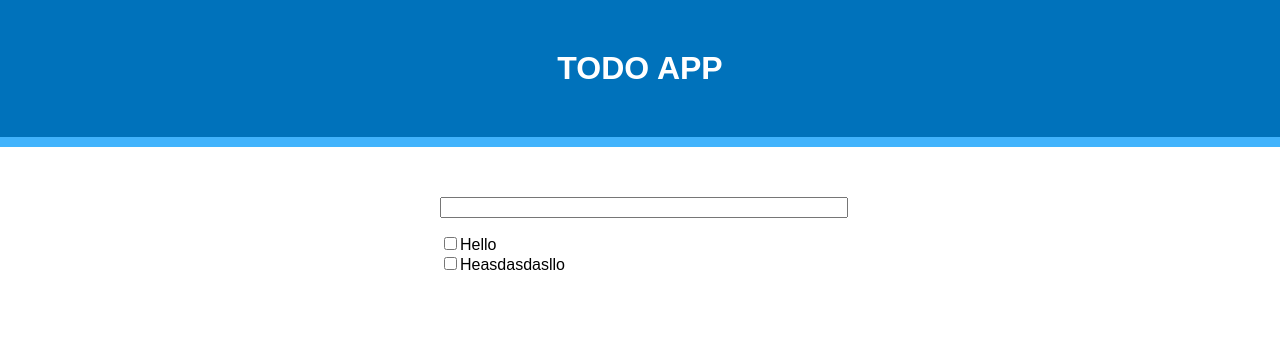
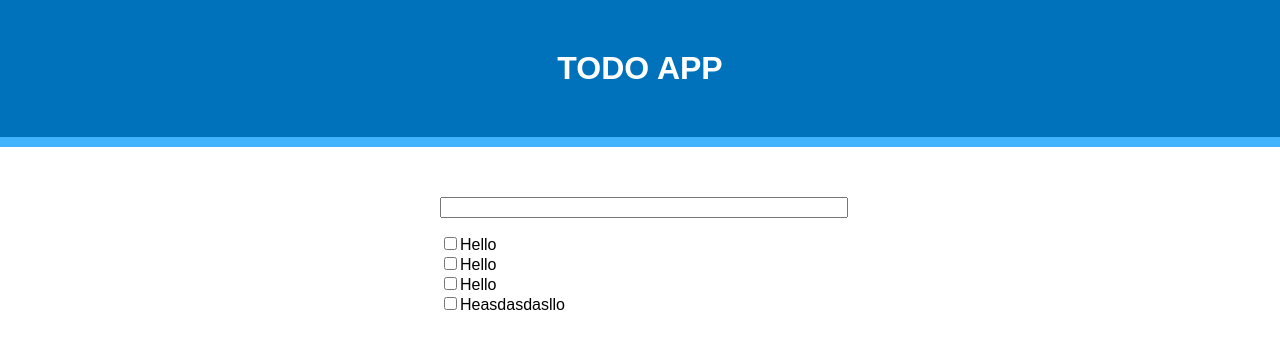
Before and after one commit to IsmaelEzequiel/hello-react, a React (Create React App) app: page / in a window 1280 px wide. Shown: the top 348 px of the page. Built offline with nearby package versions, Linux system fonts and the light colour scheme.

Commit message:
todo components

```diff
--- a/src/components/todo/index.js
+++ b/src/components/todo/index.js
@@ -11,6 +11,8 @@ class Todo extends Component {
                 </form>
                 <ul className="List-todo">
                     <li><input type="checkbox"/>Hello</li>
+                    <li><input type="checkbox"/>Hello</li>
+                    <li><input type="checkbox"/>Hello</li>
                     <li><input type="checkbox"/>Heasdasdasllo</li>
                 </ul>
             </div>
```
